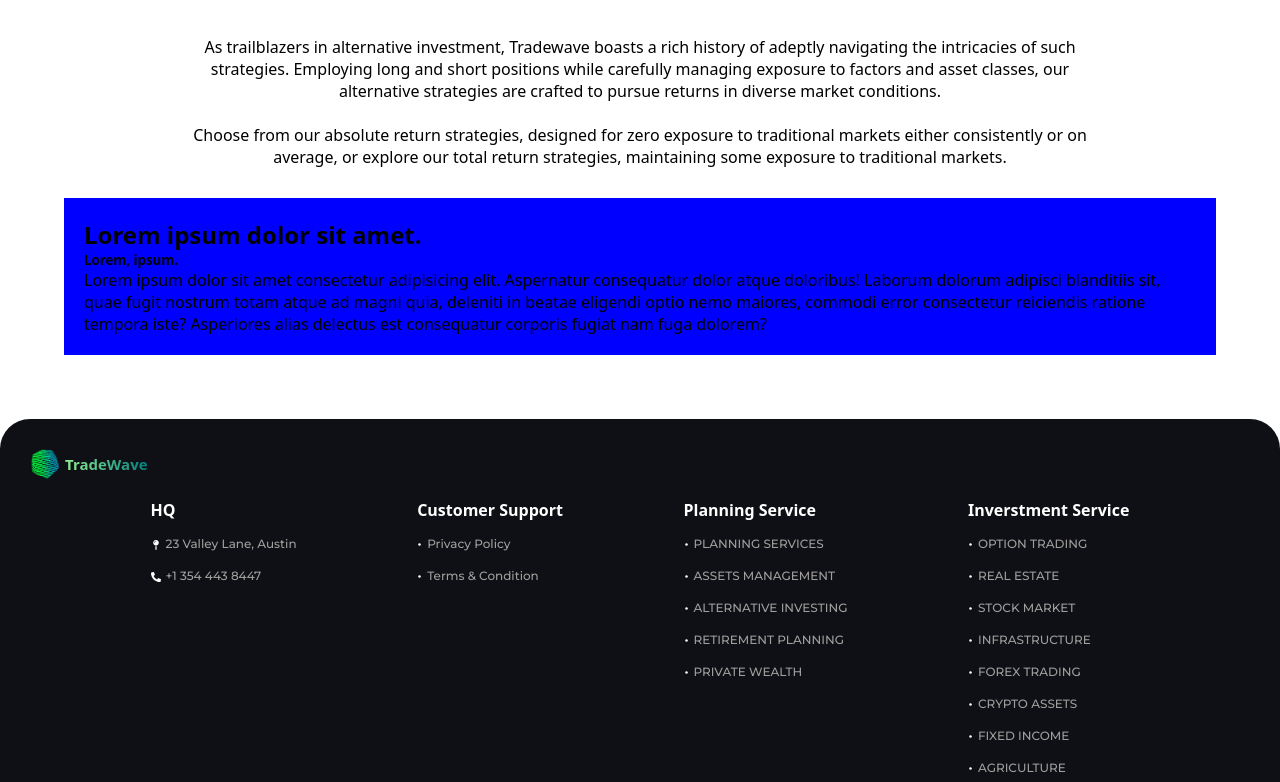
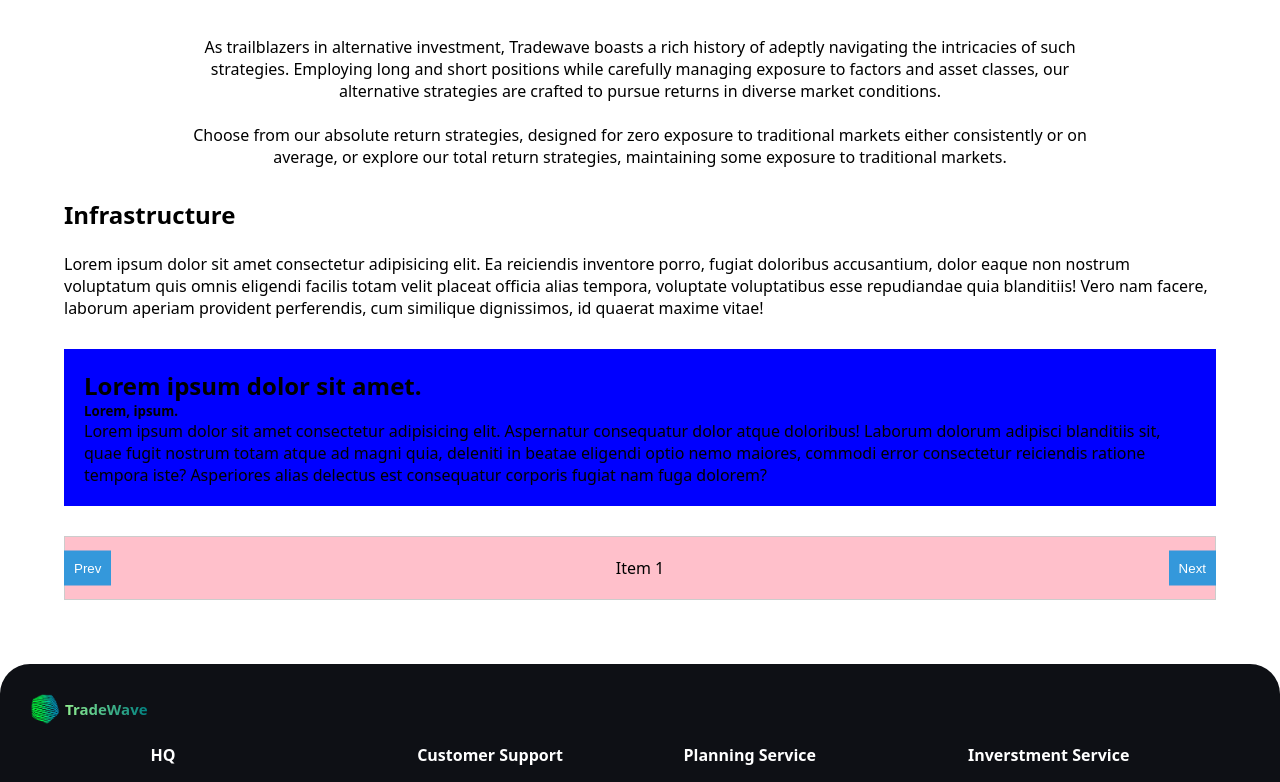
Before and after one commit to nehldotjs/tradewave, a React (Create React App) app: page /Alternatives in a window 1280 px wide. Shown: the part 468-1250 px from the top of the page. Built offline with nearby package versions, Linux system fonts and the light colour scheme.

Commit message:
NEW COMMIT

```diff
--- a/src/screens/Alternatives.js
+++ b/src/screens/Alternatives.js
@@ -3,6 +3,7 @@ import "../styles/alternative.css";
 import Nav from "../Components/Nav";
 import Footer from "./subpages/Footer";
 import SubHeaders from "./subpages/SubHeaders";
+import Carousel from "./subpages/Carousel";
 
 function Alternatives() {
   return (
@@ -30,6 +31,25 @@ function Alternatives() {
             traditional markets.
           </p>
         </div>
+
+        <div className="alt-infrastructural">
+          <h2>Infrastructure</h2>
+          <div className="alt-inf-writeup-wrapper">
+            <div className="ins-header-img-wrapper">
+              <img src="" alt="" />
+            </div>
+            <p>
+              Lorem ipsum dolor sit amet consectetur adipisicing elit. Ea
+              reiciendis inventore porro, fugiat doloribus accusantium, dolor
+              eaque non nostrum voluptatum quis omnis eligendi facilis totam
+              velit placeat officia alias tempora, voluptate voluptatibus esse
+              repudiandae quia blanditiis! Vero nam facere, laborum aperiam
+              provident perferendis, cum similique dignissimos, id quaerat
+              maxime vitae!
+            </p>
+          </div>
+        </div>
+
         <div className="alt-real-assets-wrapper">
           <h2>Lorem ipsum dolor sit amet.</h2>
           <h5>Lorem, ipsum.</h5>
@@ -42,6 +62,7 @@ function Alternatives() {
             delectus est consequatur corporis fugiat nam fuga dolorem?
           </p>
         </div>
+        <Carousel />
       </div>
       <Footer />
     </>
--- a/src/screens/subpages/Carousel.js
+++ b/src/screens/subpages/Carousel.js
@@ -1,30 +1,67 @@
-// Carousel.js
-
-import React, { useRef, useEffect } from "react";
+import React, { useRef, useEffect, useState } from "react";
 import { gsap } from "gsap";
+import "./subStyles/carousel.css";
 
 const Carousel = () => {
   const carouselRef = useRef(null);
+  const [currentIndex, setCurrentIndex] = useState(0);
 
   useEffect(() => {
     const carouselItems = carouselRef.current.children;
     const totalItems = carouselItems.length;
 
     gsap.to(carouselItems, {
-      xPercent: -100 * (totalItems - 1),
+      xPercent: -100 * currentIndex,
       ease: "power2.inOut",
-      repeat: -1,
-      duration: 10 // Adjust the duration as needed
+      duration: 0.8
     });
-  }, []);
+  }, [currentIndex]);
+
+  const handlePrev = () => {
+    setCurrentIndex((prevIndex) => Math.max(0, prevIndex - 1));
+  };
+
+  const handleNext = () => {
+    const carouselItems = carouselRef.current.children;
+    const totalItems = carouselItems.length;
+
+    setCurrentIndex((prevIndex) => Math.min(totalItems - 1, prevIndex + 1));
+  };
 
   return (
+    <div className="carousel-container">
       <div className="carousel" ref={carouselRef}>
         {/* Your carousel items go here */}
         <div className="carousel-item">Item 1</div>
         <div className="carousel-item">Item 2</div>
         <div className="carousel-item">Item 3</div>
+        <div className="carousel-item">Item 4</div>
+        <div className="carousel-item">Item 5</div>
+        <div className="carousel-item">Item 6</div>
         {/* Add more items as needed */}
+      </div>
+
+      <div className="carousel-navigation">
+        <button className="nav-button" onClick={handlePrev}>
+          Prev
+        </button>
+        <button className="nav-button" onClick={handleNext}>
+          Next
+        </button>
+      </div>
+
+      <div className="pagination">
+        {Array.from({ length: carouselRef.current?.children.length || 0 }).map(
+          (_, index) => (
+            <div
+              key={index}
+              className={`pagination-dot ${
+                index === currentIndex ? "active" : ""
+              }`}
+              onClick={() => setCurrentIndex(index)}></div>
+          )
+        )}
+      </div>
     </div>
   );
 };
--- /dev/null
+++ b/src/screens/subpages/subStyles/carousel.css
@@ -0,0 +1,61 @@
+/* Add your carousel styling here */
+.carousel-container {
+    position: relative;
+    overflow: hidden;
+}
+
+.carousel {
+    display: flex;
+    white-space: nowrap;
+    transition: transform 0.8s ease;
+}
+
+.carousel-item {
+    flex: 0 0 100%;
+    width: 100%;
+    display: flex;
+    background-color: pink;
+    justify-content: center;
+    align-items: center;
+    padding: 20px;
+    border: 1px solid #ccc;
+    box-sizing: border-box;
+}
+
+.carousel-navigation {
+    position: absolute;
+    top: 50%;
+    transform: translateY(-50%);
+    display: flex;
+    justify-content: space-between;
+    width: 100%;
+}
+
+.nav-button {
+    background-color: #3498db;
+    color: #fff;
+    padding: 10px;
+    border: none;
+    cursor: pointer;
+}
+
+.pagination {
+    position: absolute;
+    bottom: 10px;
+    left: 50%;
+    transform: translateX(-50%);
+    display: flex;
+}
+
+.pagination-dot {
+    width: 10px;
+    height: 10px;
+    background-color: #3498db;
+    border-radius: 50%;
+    margin: 0 5px;
+    cursor: pointer;
+}
+
+.pagination-dot.active {
+    background-color: #fff;
+}
```
Lines whose indentation alone changed are shown as unchanged.
